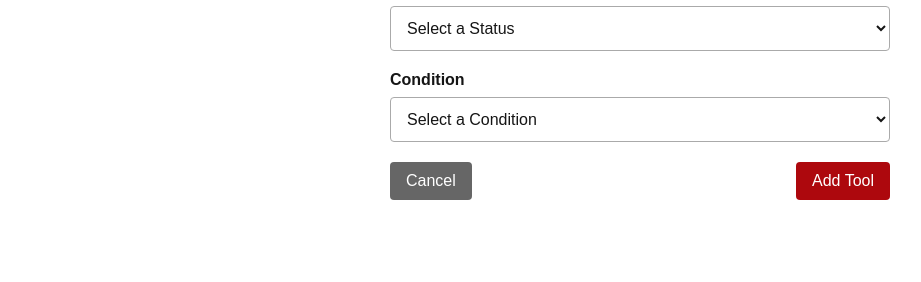
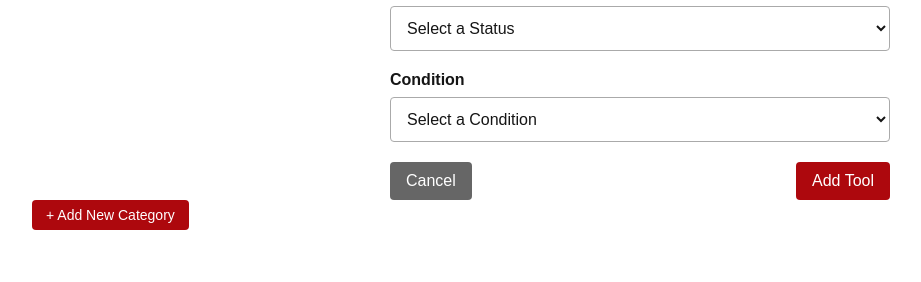
Before and after one commit to ryan4336/ToolTrack-WebApp, a Flask app: template templates/add_tool.html in a window 1280 px wide. Shown: the part 855-1137 px from the top of the page, without its empty margins (0-921 px from the left). Before the commit the page ends 1055 px from the top, so only its background shows below. Run offline with Flask 3, Linux system fonts and the light colour scheme; the template is opened without the code that fills it, so the values that code supplies are empty; parts of the project's set-up code (start-up, migrations or seed data) failed here and were passed over.

Commit message:
Update add_tool.html

```diff
--- a/templates/add_tool.html
+++ b/templates/add_tool.html
@@ -163,4 +163,12 @@
         }
     });
 </script>
+
+<div class="form-group">
+    <a href="{{ url_for('add_category', source='add_tool') }}"
+       class="button button-small">
+        + Add New Category
+    </a>
+</div>
+
 {% endblock %}
```
